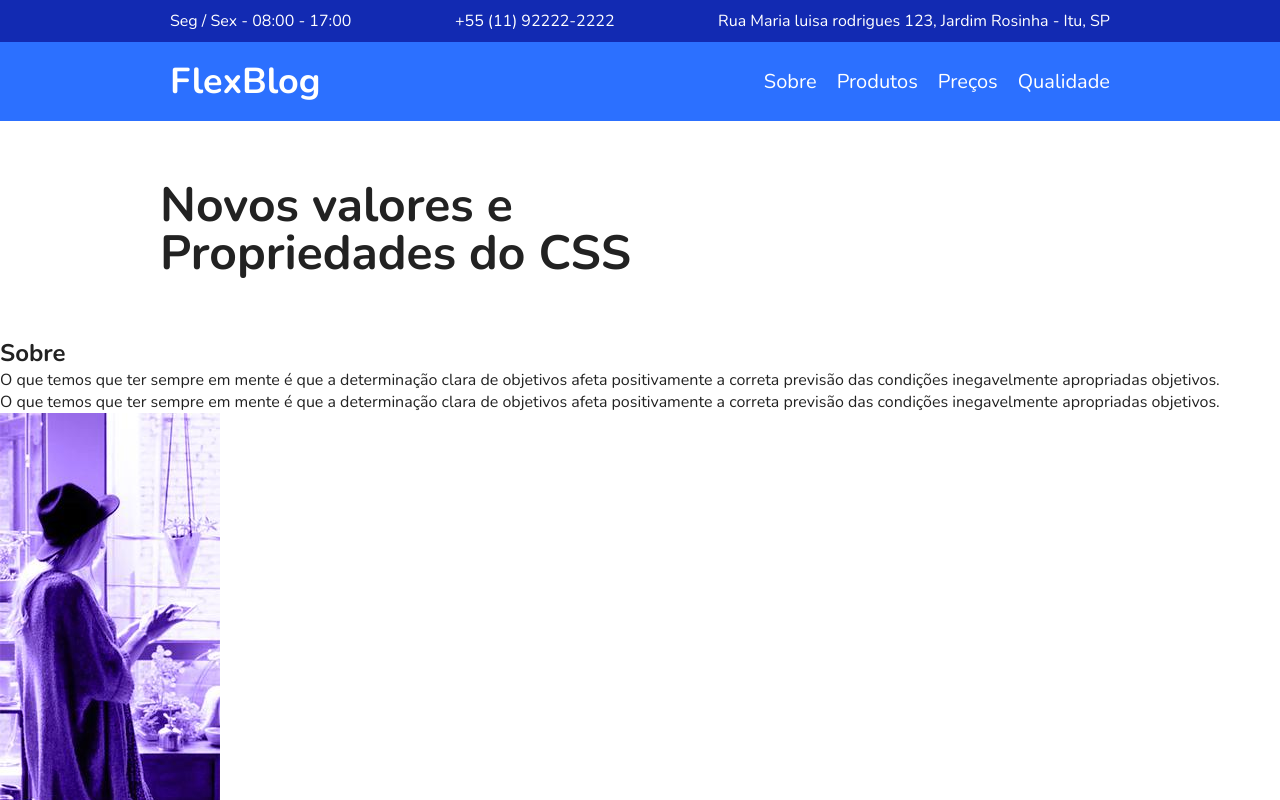
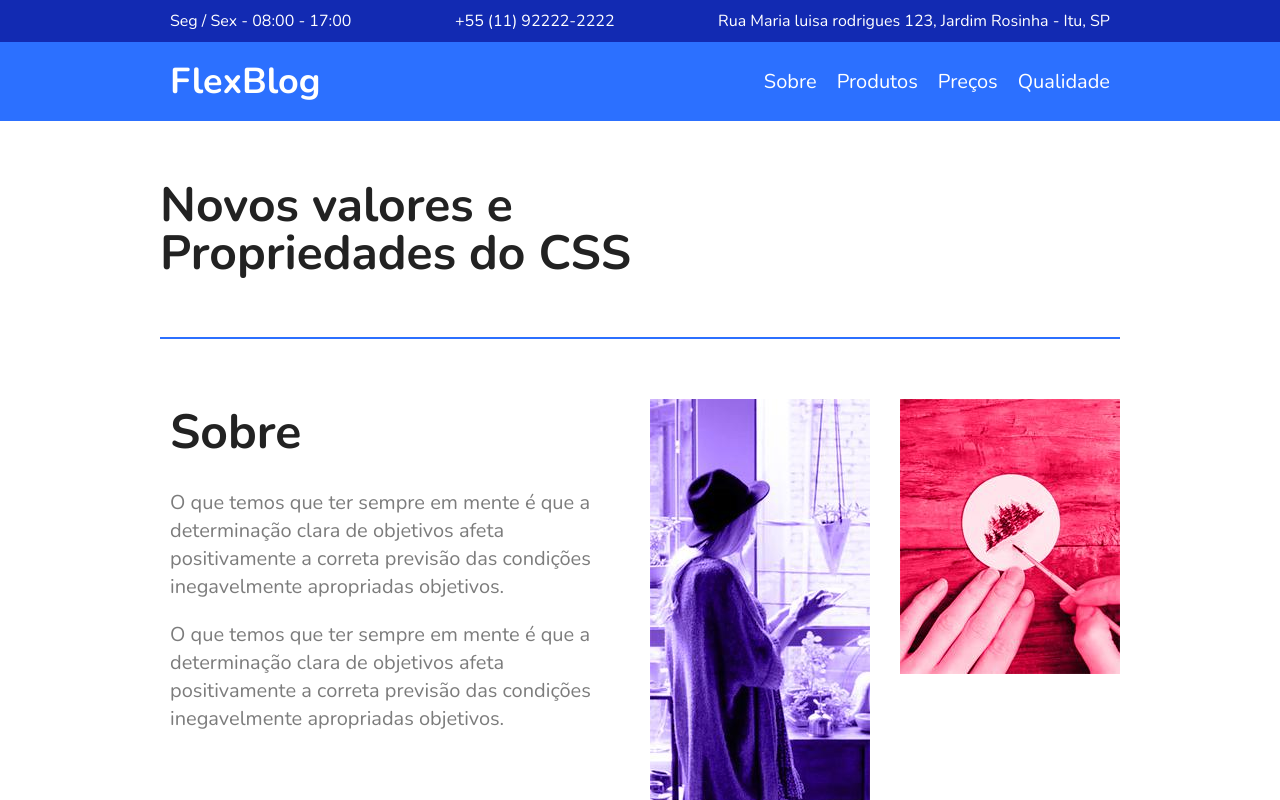
Before and after one commit to JPGaeta/projeto_flexbox, a plain HTML site: page index.html in a window 1280 px wide. Shown: the top 800 px of the page. Drawn offline with nearby package versions, Linux system fonts and the light colour scheme.

Commit message:
Org Sobre

```diff
--- a/index.html
+++ b/index.html
@@ -38,7 +38,7 @@
 
   <h1 class="introducao">Novos valores e <br>Propriedades do CSS</h1>
 
-  <section class="class" id="sobre">
+  <section class="sobre" id="sobre">
     <div class="sobre-info">
       <h1>Sobre</h1>
       <p>O que temos que ter sempre em mente é que a determinação clara de objetivos afeta positivamente a correta
--- a/style.css
+++ b/style.css
@@ -94,3 +94,36 @@ img{
   margin: 0 auto;
   padding: 60px 0;
 }
+
+/*Sobre*/
+
+.sobre{
+  border-top: solid 2px #2c70ff;
+  border-bottom: solid 2px #2c70ff;
+  max-width: 960px;
+  margin: 0 auto;
+  padding: 60px 0 ;
+  display: flex;
+  flex-wrap: wrap;
+}
+
+.sobre-info{
+  flex: 2 1 300px;
+  margin: 0 10px;
+}
+.sobre-info h1{
+  font-size: 3em;
+  margin-bottom: .5em;
+}
+
+.sobre-info p{
+  font-size: 1.25em;
+  line-height: 1.4;
+  margin-bottom: 1em;
+  color: #7c7c7c;
+}
+
+.sobre-img{
+  flex: 1 1 160px;
+  margin: 0 10px;
+}
```
